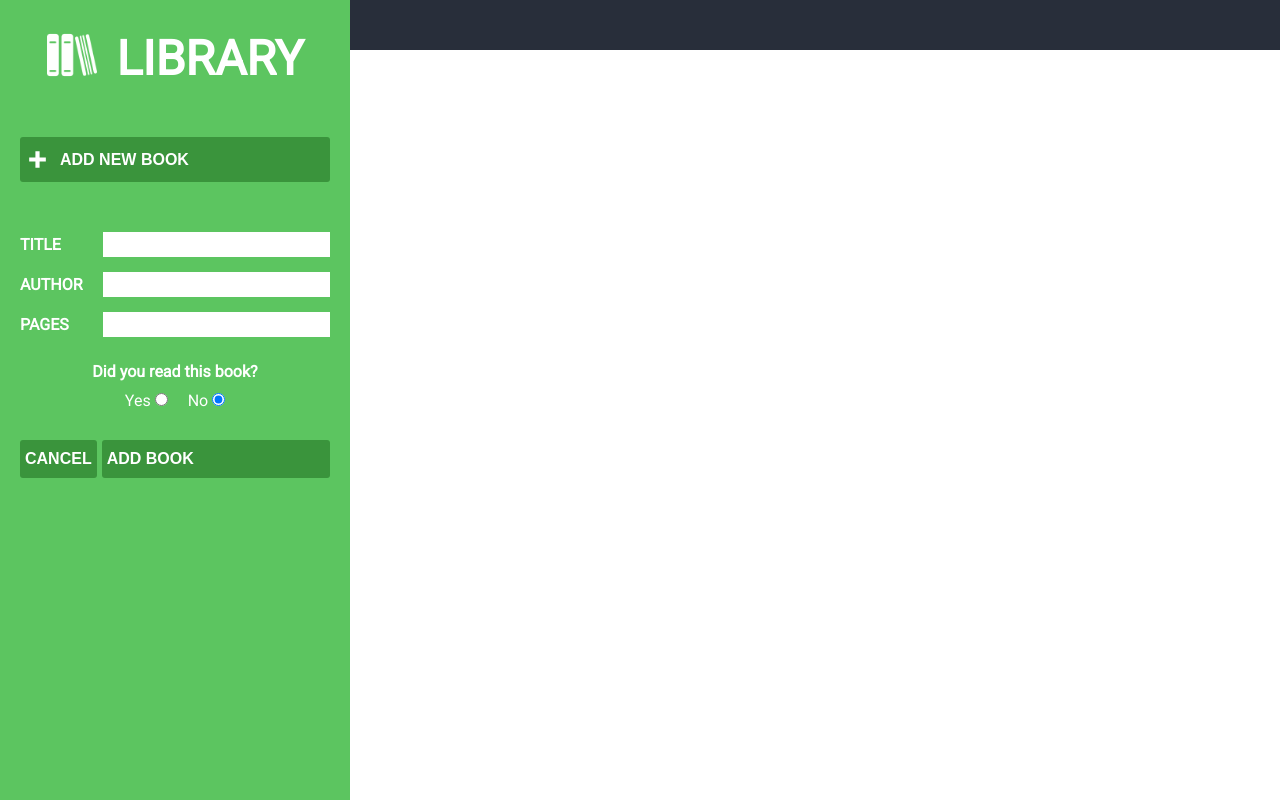
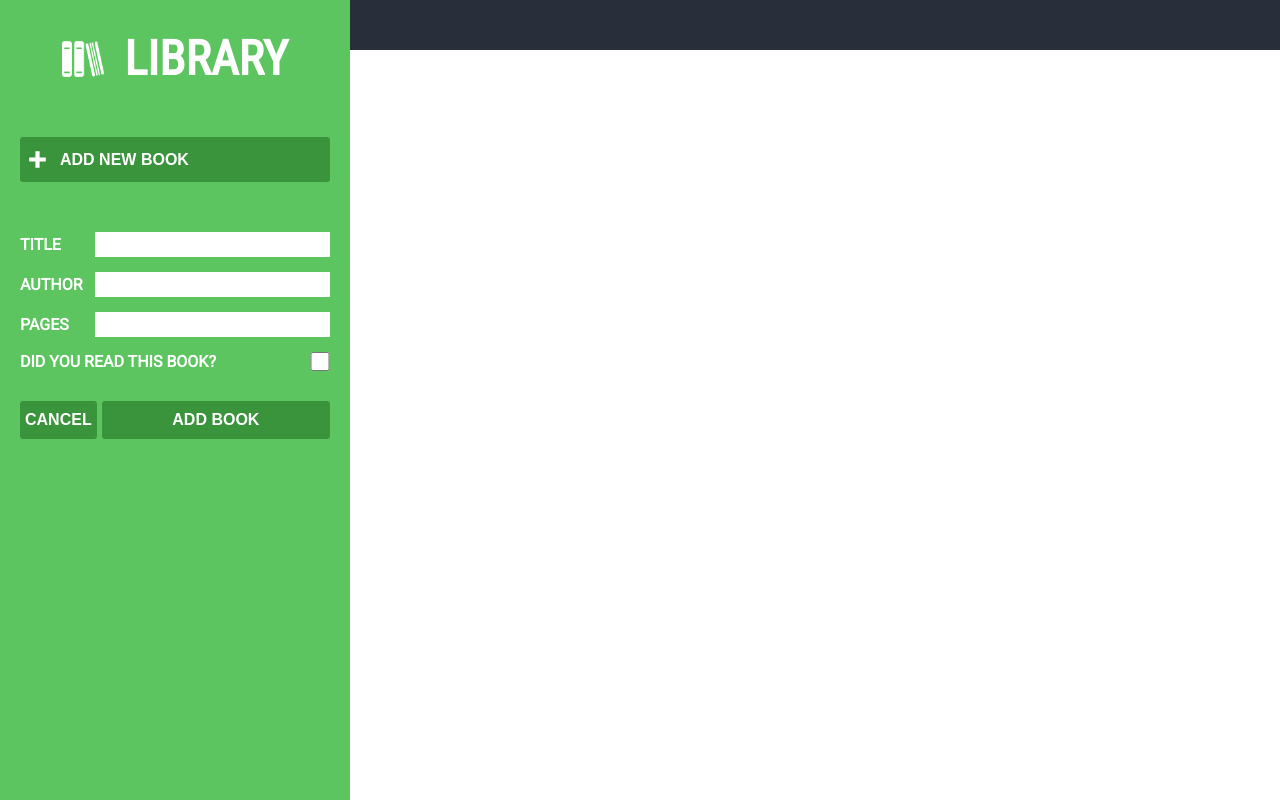
Before and after one commit to Gavo51/Library, a website: page index.html in a window 1280 px wide. Both pictures are taken after a click on the button "ADD NEW BOOK". Drawn offline with Linux system fonts and the light colour scheme.

Commit message:
Rework left menu css

```diff
--- a/index.html
+++ b/index.html
@@ -37,17 +37,10 @@
               <label for="pages">PAGES</label>
               <input type="number" id="pages" name="book_pages" />
             </p>
-            <h4>Did you read this book?</h4>
-            <ul class="radio-list">
-              <li>
-                <label for="option_1">Yes</label>
-                <input type="radio" id="option1" name="read_status" />
-              </li>
-              <li>
-                <label for="option_2">No</label>
-                <input type="radio" id="option2" name="read_status" checked />
-              </li>
-            </ul>
+            <p>
+              <label for="read-status-check">DID YOU READ THIS BOOK?</label>
+              <input type="checkbox" id="read-status" name="read-status" />
+            </p>
           </section>
           <section class="form-btn-section">
             <p>
--- a/styles.css
+++ b/styles.css
@@ -1,10 +1,10 @@
 @import url("https://fonts.googleapis.com/css2?family=Roboto&display=swap");
+@import url("https://fonts.googleapis.com/css2?family=Roboto+Condensed&display=swap");
 
 :root {
   --primary-color: #5cc560;
-  /* --background-color: #3d4558; */
+  --primary-color-dark: #3a943c;
   --background-color: #282e3a;
-  --button-color: #3a943c;
 }
 
 * {
@@ -50,15 +50,19 @@ input {
 }
 
 .left-section .header {
+  font-family: "Roboto Condensed", "Roboto", sans-serif;
   justify-content: center;
+  align-items: center;
   gap: 20px;
   width: 100%;
   display: flex;
 }
 
 .header .header-icon {
-  height: 50px;
+  height: 42px;
   filter: invert(1);
+  display: flex;
+  align-items: center;
 }
 
 .header h1 {
@@ -73,13 +77,19 @@ input {
   flex-direction: column;
 }
 
+.left-section input[type="text"],
+.left-section input[type="number"] {
+  flex: 3;
+  padding: 5px 5px;
+}
+
 .left-section button {
   padding: 10px 5px;
   width: 100%;
   border-radius: 3px;
   font-size: 1rem;
   font-weight: bold;
-  background-color: var(--button-color);
+  background-color: var(--primary-color-dark);
   color: white;
   display: flex;
   align-items: center;
@@ -89,6 +99,16 @@ input {
 .left-section button img {
   height: 25px;
   filter: invert(1);
+}
+
+.left-section button:hover {
+  background-color: white;
+  color: var(--primary-color);
+}
+
+.left-section button:hover img {
+  filter: invert(80%) sepia(15%) saturate(1613%) hue-rotate(67deg)
+    brightness(83%) contrast(90%);
 }
 
 .book-form {
@@ -105,39 +125,25 @@ input {
   pointer-events: auto;
 }
 
-.form-input-section > p {
-  display: flex;
-  justify-content: space-between;
-  gap: 10px;
+.form-input-section label {
   font-weight: bold;
-  margin-bottom: 15px;
-}
-
-.form-input-section > p > label {
   flex: 1;
   display: flex;
   align-items: center;
 }
 
-.form-input-section input {
-  flex: 3;
-  padding: 5px 5px;
+.form-input-section > p:nth-child(-n + 3) {
+  display: flex;
+  /* gap: 10px; */
+  margin-bottom: 15px;
 }
 
-.form-input-section h4 {
-  text-align: center;
+.form-input-section > p:nth-child(4) {
+  display: flex;
 }
 
-.form-input-section .radio-list {
-  margin-top: 10px;
-  width: 100%;
-  display: flex;
-  justify-content: center;
-  gap: 20px;
-}
-
-.form-input-section h4 {
-  margin-top: 25px;
+.form-input-section input[type="checkbox"] {
+  width: 20px;
 }
 
 .form-btn-section {
@@ -151,9 +157,9 @@ input {
   gap: 5px;
 }
 
-.form-btn-section button:hover {
-  background-color: white;
-  color: var(--primary-color);
+.form-btn-section button {
+  display: flex;
+  justify-content: center;
 }
 
 .cancel-button,
@@ -210,7 +216,7 @@ input {
 }
 
 .book-card button {
-  background-color: var(--button-color);
+  background-color: var(--primary-color-dark);
   color: white;
   font-weight: bold;
   padding: 5px 0;
```
Also changed, not shown: icons/book-plus.svg (added).
